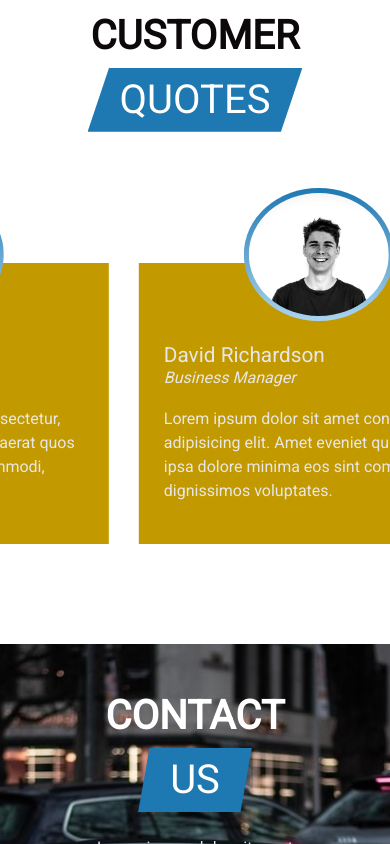
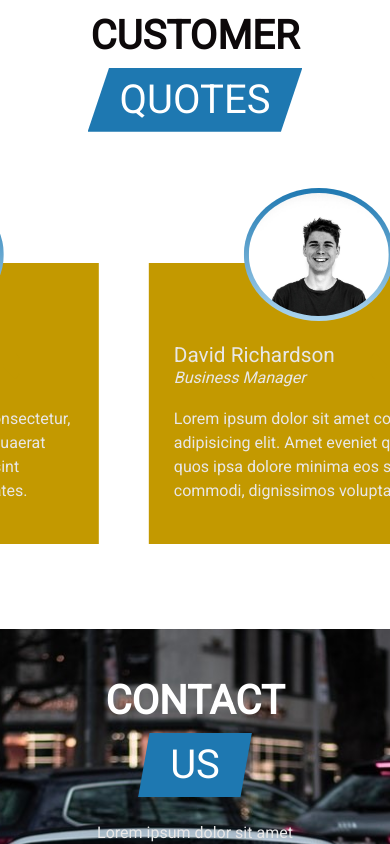
Before and after one commit to rafaelacss21/legendarycars, a plain HTML site: page index.html in a window 390 px wide. Shown: the part 7750-8594 px from the top of the page. Drawn offline with nearby package versions, Linux system fonts and the light colour scheme.

Commit message:
fix margin owl responsive

```diff
--- a/css/main.css
+++ b/css/main.css
@@ -349,6 +349,7 @@
   .single-quote {
     padding-left: 0;
     padding-top: 75px;
+    margin: 0 25px 0 25px;
   }
   .quote-img {
     left: 50%;
@@ -362,11 +363,11 @@
     margin-bottom: 20px;
   }
   .owl-prev {
-    left: -5px;
+    left: 1px;
     top: 150px;
   }
   .owl-next {
-    right: -5px;
+    right: 1px;
     top: 150px;
   }
 }
```
